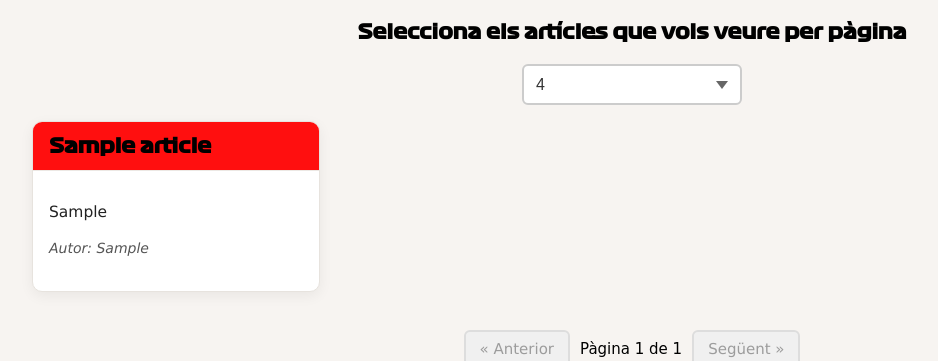
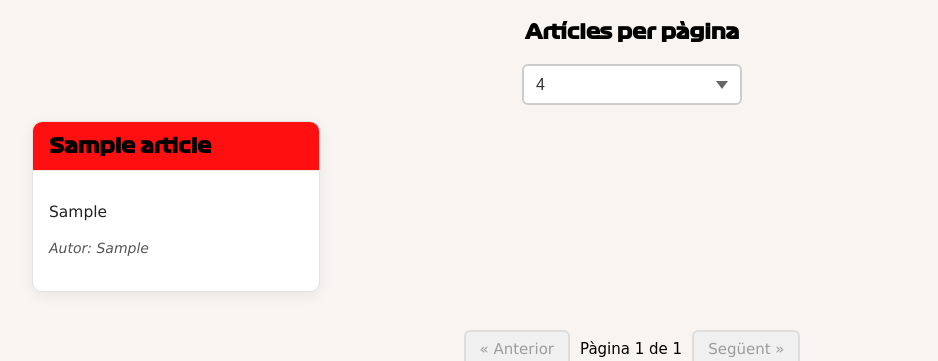
Before and after one commit to AlvaroMasedo/Backend-Projects, a PHP site: page /index.php in a window 1280 px wide. Shown: the part 80-441 px from the top of the page, without its empty margins (8-946 px from the left). Run offline with PHP 8.4, Linux system fonts and the light colour scheme; tables that the repository leaves empty hold one stand-in row (values such as "Sample post"); some libraries are stand-ins or nearby versions.

Commit message:
Millora del text del títol a la secció de selecció d'articles per pàgina.

```diff
--- a/PrjF1 - Validació d'usuaris i registre de sessions/index.php
+++ b/PrjF1 - Validació d'usuaris i registre de sessions/index.php
@@ -48,7 +48,7 @@ require_once __DIR__ . '/app/controller/articles.php';
 
             <!-- Secció de selecció de articles per pàgina -->
             <div class="articles">
-                <h3>Selecciona els artícles que vols veure per pàgina</h3>
+                <h3>Artícles per pàgina</h3>
 
                 <!-- Formulari per seleccionar nombre de articles -->
                 <form method="get">
```
